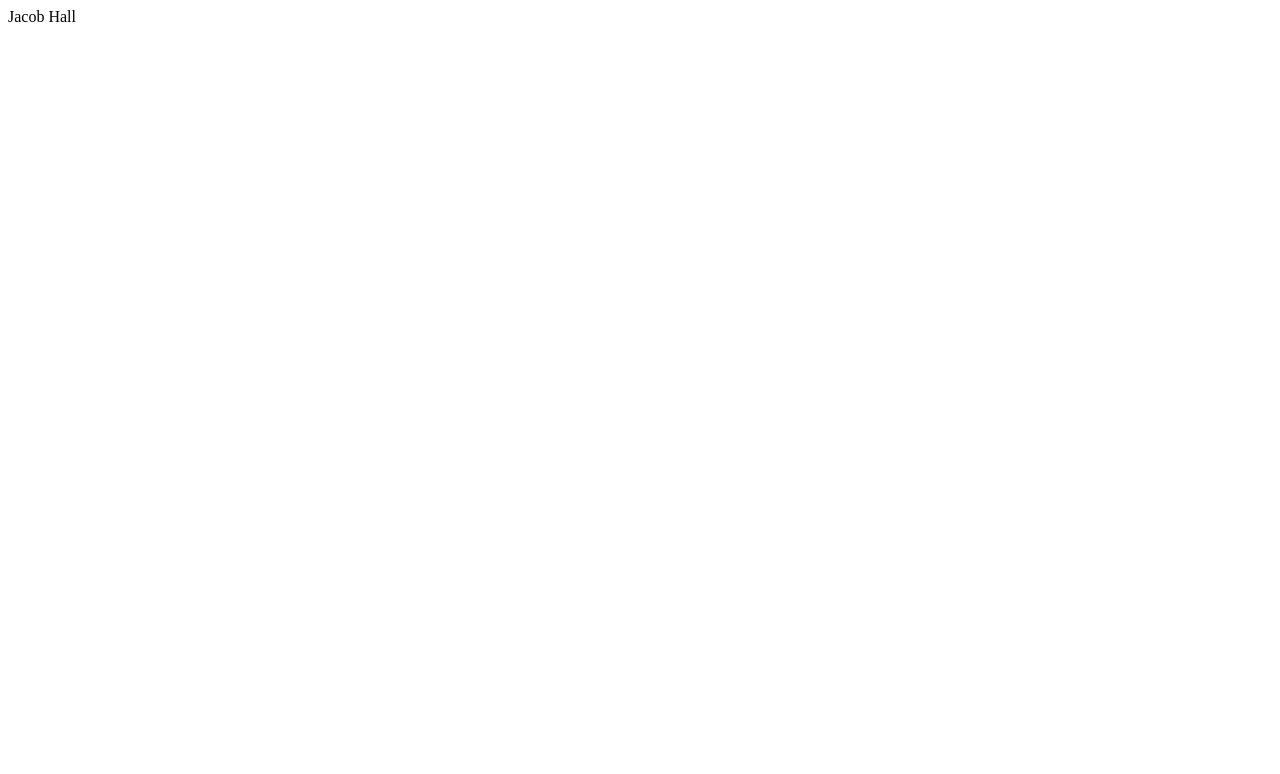
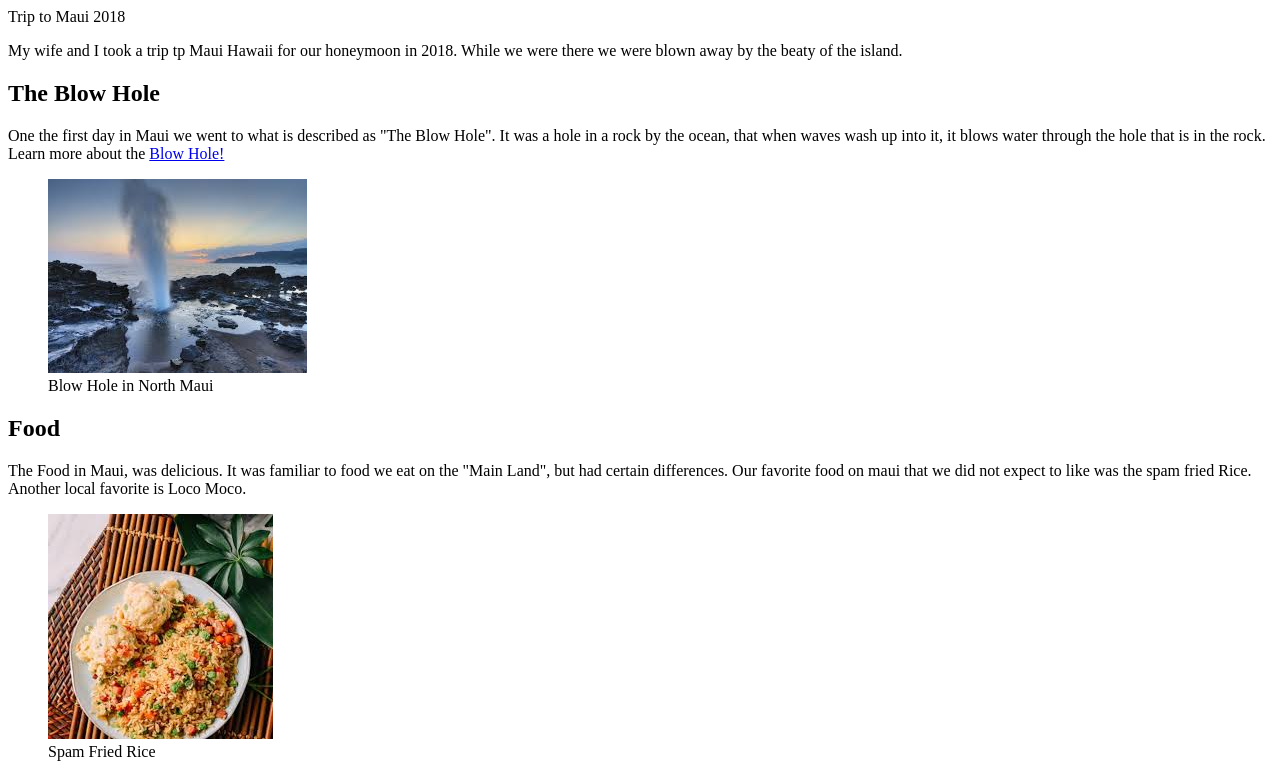
Before and after one commit to jhall766/html-me-something, a plain HTML site: page index.html in a window 1280 px wide. Shown: the top 774 px of the page. Drawn offline with Linux system fonts and the light colour scheme.

Commit message:
HTML Commit

```diff
--- a/index.html
+++ b/index.html
@@ -1 +1,48 @@
-<p>Jacob Hall</p>
+<!DOCTYPE html>
+<html lang="en">
+
+<head>
+    <meta charset="UTF-8">
+    <meta name="viewport" content="width=device-width, initial-scale=1.0">
+    <title>HTML-Me-Something</title>
+</head>
+
+<body>
+    <header>Trip to Maui 2018</header>
+    <main>
+        <p>My wife and I took a trip tp Maui Hawaii for our honeymoon in 2018. While we were there we were blown away by
+            the beaty of the island.</p>
+        <article>
+            <h2>The Blow Hole</h2>
+            <p>One the first day in Maui we went to what is described as &quot;The Blow Hole&quot;. It was a hole in a
+                rock by the ocean, that when waves wash up into it, it blows water through
+                the hole that is in the rock. Learn more about the <a
+                    href="https://www.hawaii.com/maui/attractions/nakalele-blowhole/">Blow Hole!</a>
+            </p>
+            <figure>
+                <img src="images/blow_hole.jpg" alt="Picture of the Maui 'Blow Hole'">
+                <figcaption>Blow Hole in North Maui</figcaption>
+            </figure>
+        </article>
+        <article>
+            <h2>Food</h2>
+            <p>The Food in Maui, was delicious. It was familiar to food we eat on the &quot;Main Land&quot;, but had
+                certain differences. Our favorite food on maui that we did not expect to
+                like was the spam fried Rice. Another local favorite is Loco Moco.
+            </p>
+            <figure>
+                <img src="images/Spam_Fried_Rice.jpg" alt="Hawaiian Spam Fried Rice">
+                <figcaption>Spam Fried Rice</figcaption>
+            </figure>
+            <figure>
+                <img src="images/LocoMoco.jpeg" alt="Hawaiian LocoMoco">
+                <figcaption>Loco Moco</figcaption>
+            </figure>
+        </article>
+    </main>
+    <footer>
+        &copy; Notice I do not own any of these images.
+    </footer>
+</body>
+
+</html>
```
Also changed, not shown: images/LocoMoco.jpeg (added), images/Spam_Fried_Rice.jpg (added), images/blow_hole.jpg (added).
